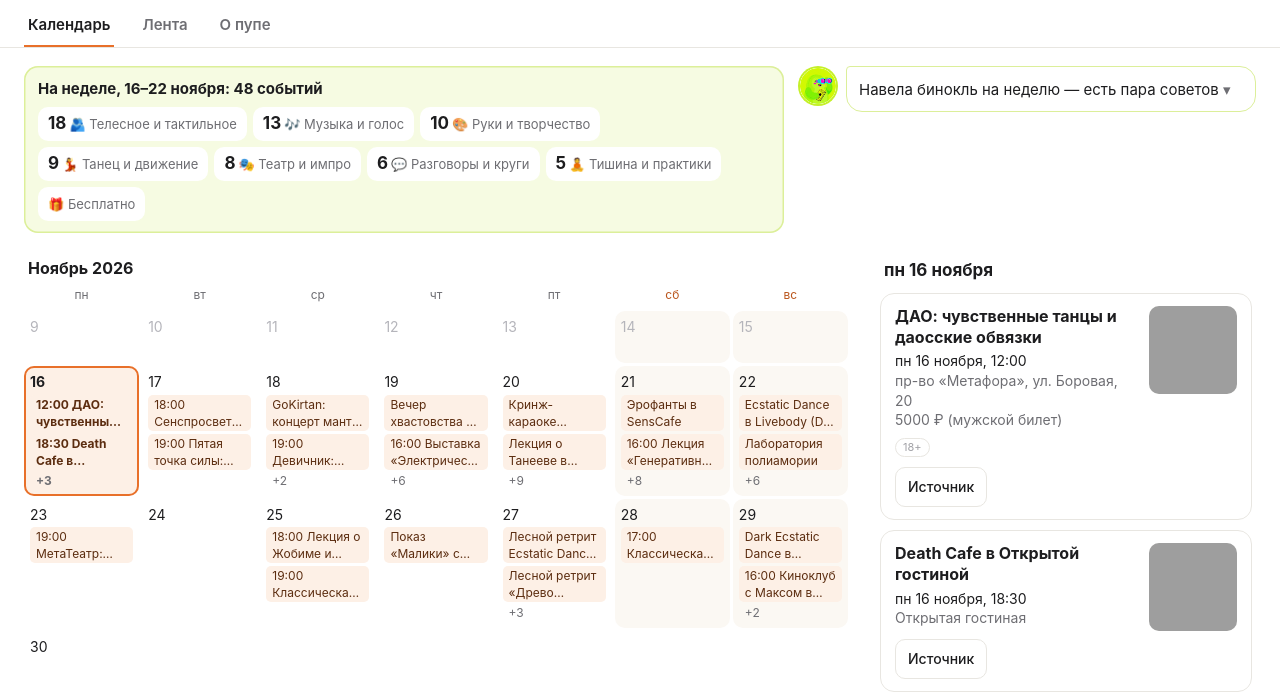
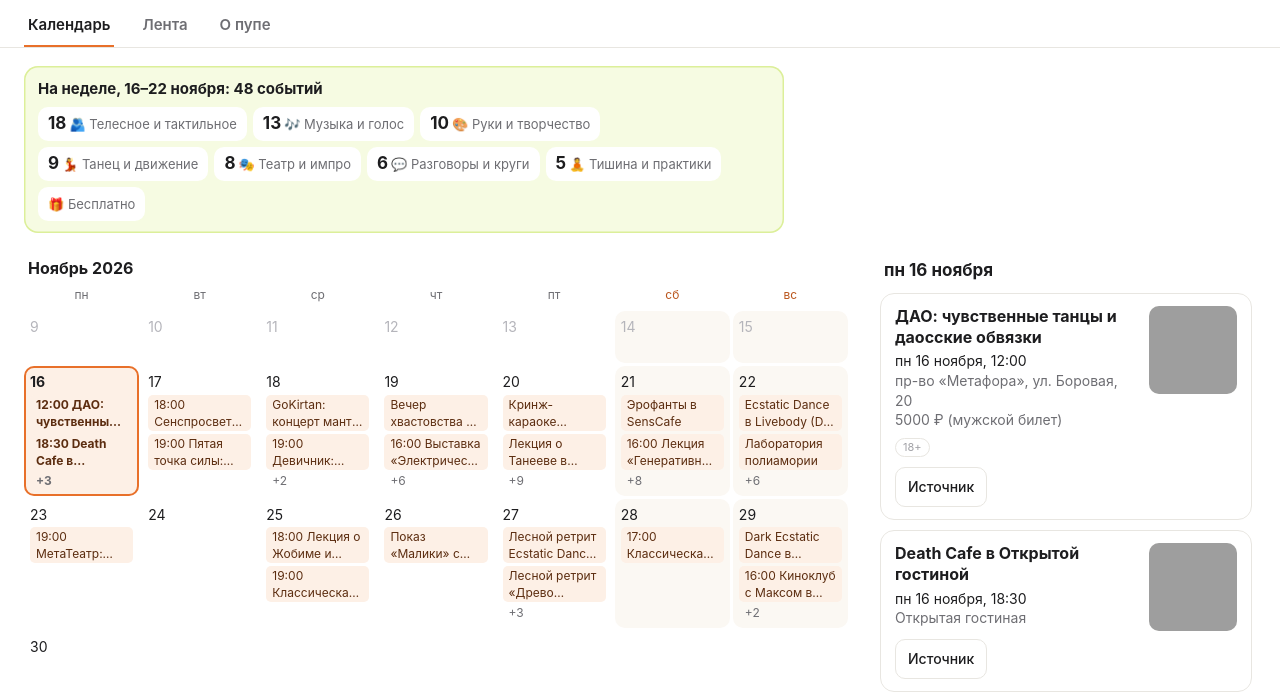
Before and after one commit to piofant/pupa, a plain HTML site: page index.html in a window 1280 px wide. Shown: the part 49-748 px from the top of the page. Drawn offline with Linux system fonts and the light colour scheme; grey boxes are pictures that could not be loaded.

Commit message:
Пупа на 2026-11-16 02:38

```diff
--- a/index.html
+++ b/index.html
@@ -701,8 +701,9 @@ function argue(e) {
 }
 
 // совет недели — отдельной репликой Пупы с аватаркой, под катом
+const SHOW_SAYS = false;  // реплика с советами недели пока скрыта (Вова, 16.11: «как будто лишнее»)
 function pupaSays(picks) {
-  if (!picks.length) return null;
+  if (!SHOW_SAYS || !picks.length) return null;
   const open = !!S.recOpen;
   const intro = picks.length > 1 ? 'Навела бинокль на неделю — есть пара советов' : 'Навела бинокль на неделю — есть совет';
   return h('div', { class: 'say' }, h('img', { class: 'ava', src: 'pupa.jpg', alt: '' }),
```
